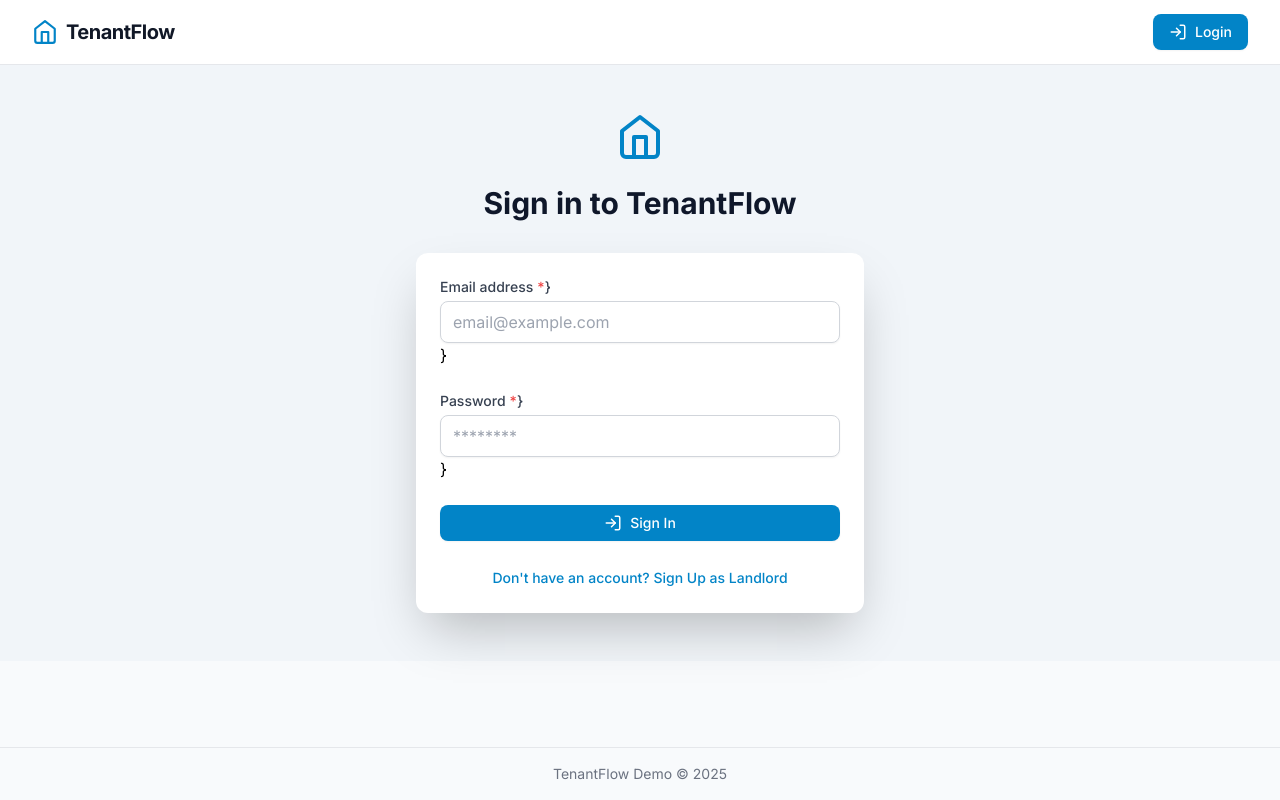
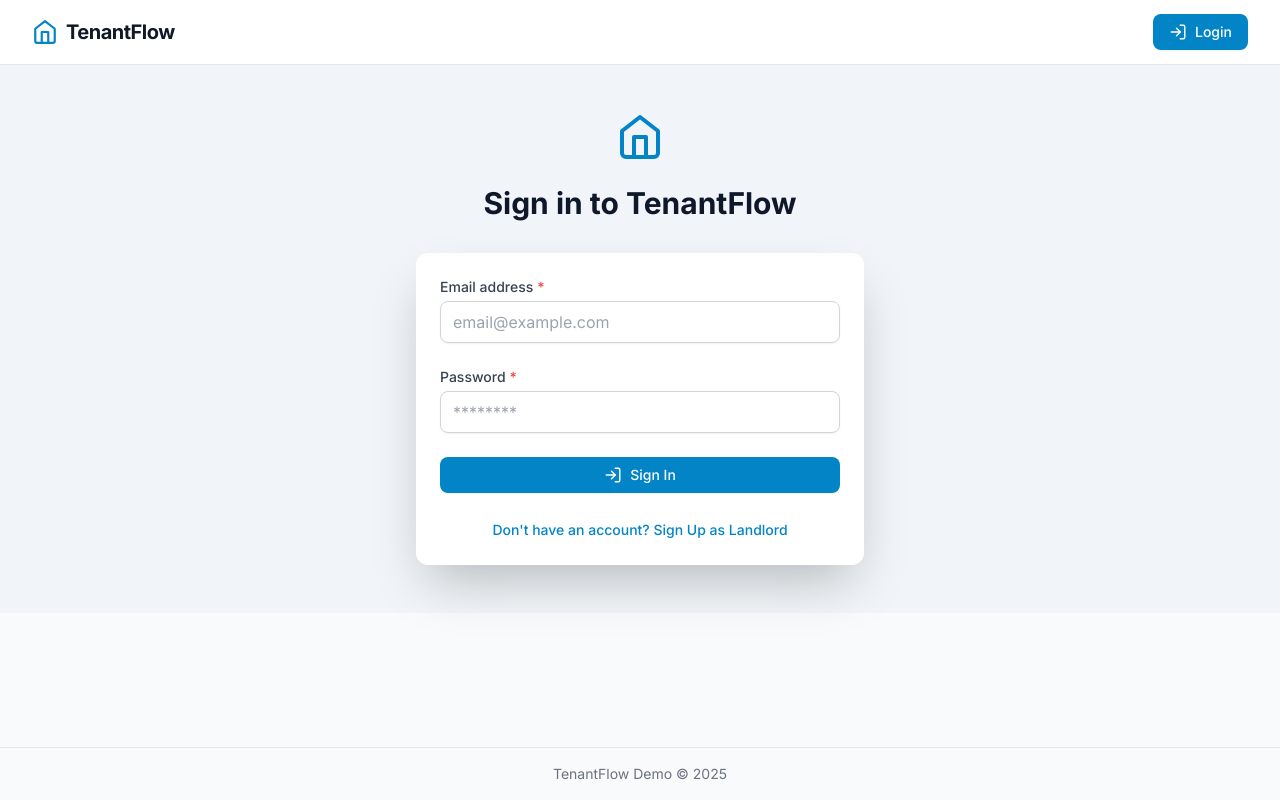
Before and after one commit to maqutadir/TenantManagementApp, a React (Create React App) app: page / in a window 1280 px wide. Built offline with nearby package versions, Linux system fonts and the light colour scheme; no server answers.

Commit message:
Fix form components

```diff
--- a/src/components/ui/Input.js
+++ b/src/components/ui/Input.js
@@ -6,7 +6,6 @@ const Input = ({ label, id, type = 'text', value, onChange, placeholder, require
       <label htmlFor={id} className="block text-sm font-medium text-gray-700 mb-1">
         {label}
         {required && <span className="text-red-500 ml-1">*</span>}
-        }
       </label>
       <input
         type={type}
@@ -31,7 +30,6 @@ const Input = ({ label, id, type = 'text', value, onChange, placeholder, require
         `}
       />
       {error && <p className="mt-1 text-sm text-red-600">{error}</p>}
-      }
     </div>
   );
 };
--- a/src/components/ui/Textarea.js
+++ b/src/components/ui/Textarea.js
@@ -6,7 +6,6 @@ const Textarea = ({ label, id, value, onChange, placeholder, required = false, c
             <label htmlFor={id} className="block text-sm font-medium text-gray-700 mb-1">
                 {label}
                 {required && <span className="text-red-500 ml-1">*</span>}
-                }
             </label>
             <textarea
                 id={id}
@@ -19,7 +18,6 @@ const Textarea = ({ label, id, value, onChange, placeholder, required = false, c
                 className={`w-full px-3 py-2 border ${error ? 'border-red-500' : 'border-gray-300'} rounded-md shadow-sm focus:outline-none focus:ring-blue-500 focus:border-blue-500 sm:text-sm ${className}`}
             />
             {error && <p className="text-xs text-red-500 mt-1">{error}</p>}
-            }
         </div>
     );
 };
```
